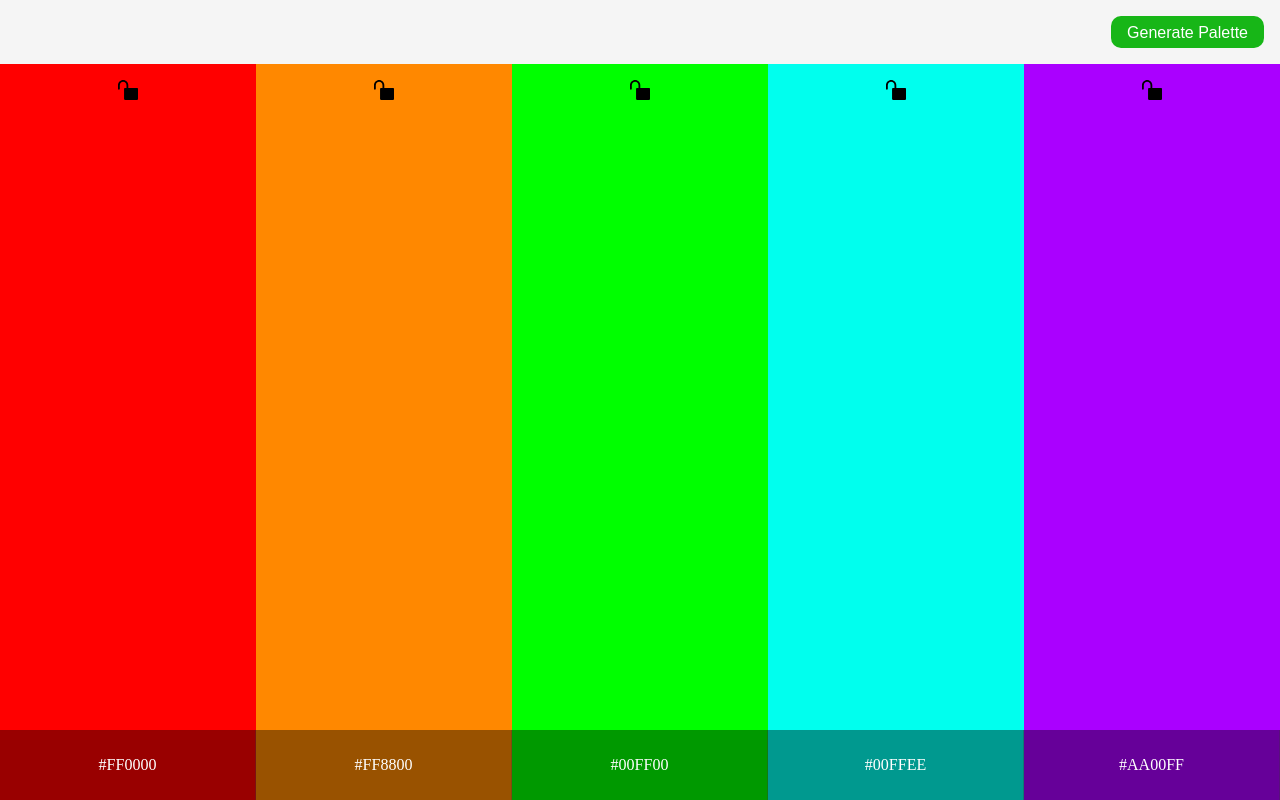
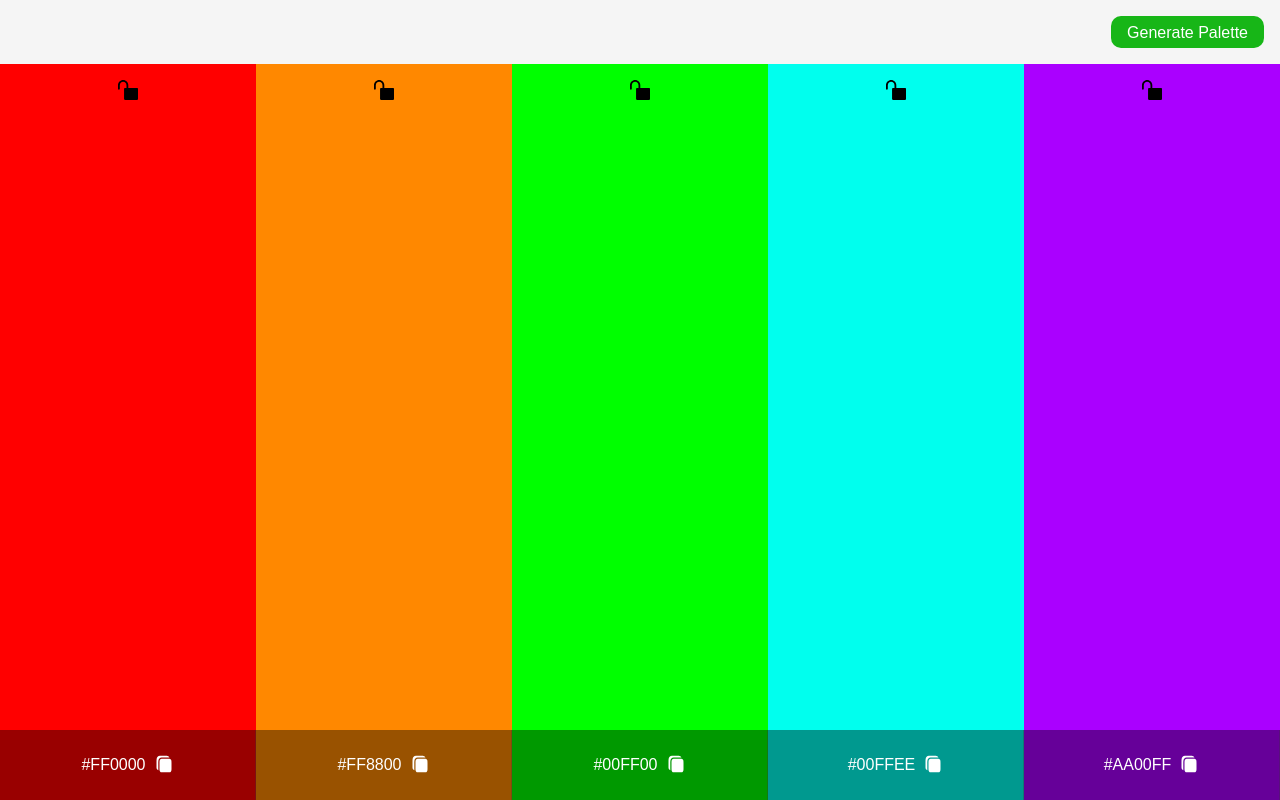
Before and after one commit to aminamz/ColorPalette, a plain HTML site: page index.html in a window 1280 px wide. Drawn offline with Linux system fonts and the light colour scheme.

Commit message:
Add files via upload
Update File And Add Copy to Clipboard

```diff
--- a/index.html
+++ b/index.html
@@ -14,30 +14,45 @@
       <div class="col" id="col1">
         <div class="name-plate">
           <p class="name">#ff0000</p>
+          <button class="copy">
+            <img src="./assets/copy.svg" />
+          </button>
         </div>
         <img class="lock-image" src="./assets/unlock.svg" />
       </div>
       <div class="col" id="col2">
         <div class="name-plate">
           <p class="name">#ff8800</p>
+          <button class="copy">
+            <img src="./assets/copy.svg" />
+          </button>
         </div>
         <img class="lock-image" src="./assets/unlock.svg" />
       </div>
       <div class="col" id="col3">
         <div class="name-plate">
           <p class="name">#00ff00</p>
+          <button class="copy">
+            <img src="./assets/copy.svg" />
+          </button>
         </div>
         <img class="lock-image" src="./assets/unlock.svg" />
       </div>
       <div class="col" id="col4">
         <div class="name-plate">
           <p class="name">#00ffee</p>
+          <button class="copy">
+            <img src="./assets/copy.svg" />
+          </button>
         </div>
         <img class="lock-image" src="./assets/unlock.svg" />
       </div>
       <div class="col" id="col5">
         <div class="name-plate">
           <p class="name">#aa00ff</p>
+          <button class="copy">
+            <img src="./assets/copy.svg" />
+          </button>
         </div>
         <img class="lock-image" src="./assets/unlock.svg" />
       </div>
--- a/script/script.js
+++ b/script/script.js
@@ -1,7 +1,11 @@
 const divs = document.querySelectorAll(".col");
 const btnColorGenerator = document.querySelector(".color-generator");
 const lockImage = document.querySelectorAll(".lock-image");
+const copyBtns = document.querySelectorAll(".copy");
+
 const lockDivs = [];
+
+console.log(copyBtns);
 
 const getRandomHexColor = () => {
   const hex = Math.floor(Math.random() * 0xffffff).toString(16);
@@ -25,6 +29,14 @@ const lockHandler = (e) => {
   }
 };
 
+const copyText = (e) => {
+  e.stopPropagation();
+  //   previousElementSibling
+  const { previousElementSibling: element } = e.target.parentNode;
+  navigator.clipboard.writeText(element.innerText);
+  alert(`Hex Code ("${element.innerText}") Copied To Clipboard!`);
+};
+
 const changeColorFunc = (element) => {
   const [{ children }] = element.children;
   const newColor = getRandomHexColor();
@@ -40,4 +52,7 @@ const paletteGenerator = () => {
 
 divs.forEach((item) => item.addEventListener("click", clickHandler));
 lockImage.forEach((item) => item.addEventListener("click", lockHandler));
+copyBtns.forEach((item) => item.addEventListener("click", copyText));
 btnColorGenerator.addEventListener("click", paletteGenerator);
+
+// navigator.clipboard.writeText('')
--- a/styles/style.css
+++ b/styles/style.css
@@ -5,6 +5,7 @@
 }
 body {
   height: 100vh;
+  font-family: Arial, Helvetica, sans-serif;
 }
 .top-bar {
   display: flex;
@@ -50,6 +51,7 @@ body {
   display: flex;
   flex-direction: column;
   justify-content: center;
+  gap: 0.5rem;
   height: 100%;
   width: 70px;
   border-right: 1px solid rgba(55, 55, 55, 0.3);
@@ -57,7 +59,14 @@ body {
 
 .name {
   text-transform: uppercase;
+  line-height: 60px;
   transform: rotate(270deg);
+}
+.copy {
+  background: none;
+  border: none;
+  width: fit-content;
+  align-self: center;
 }
 
 #col1 {
@@ -91,6 +100,9 @@ body {
     bottom: 0;
     width: 100%;
     height: 70px;
+    flex-direction: row;
+    align-items: center;
+    gap: 0.5rem;
   }
   .name {
     transform: rotate(0);
```
Also changed, not shown: assets/copy.svg (added).
